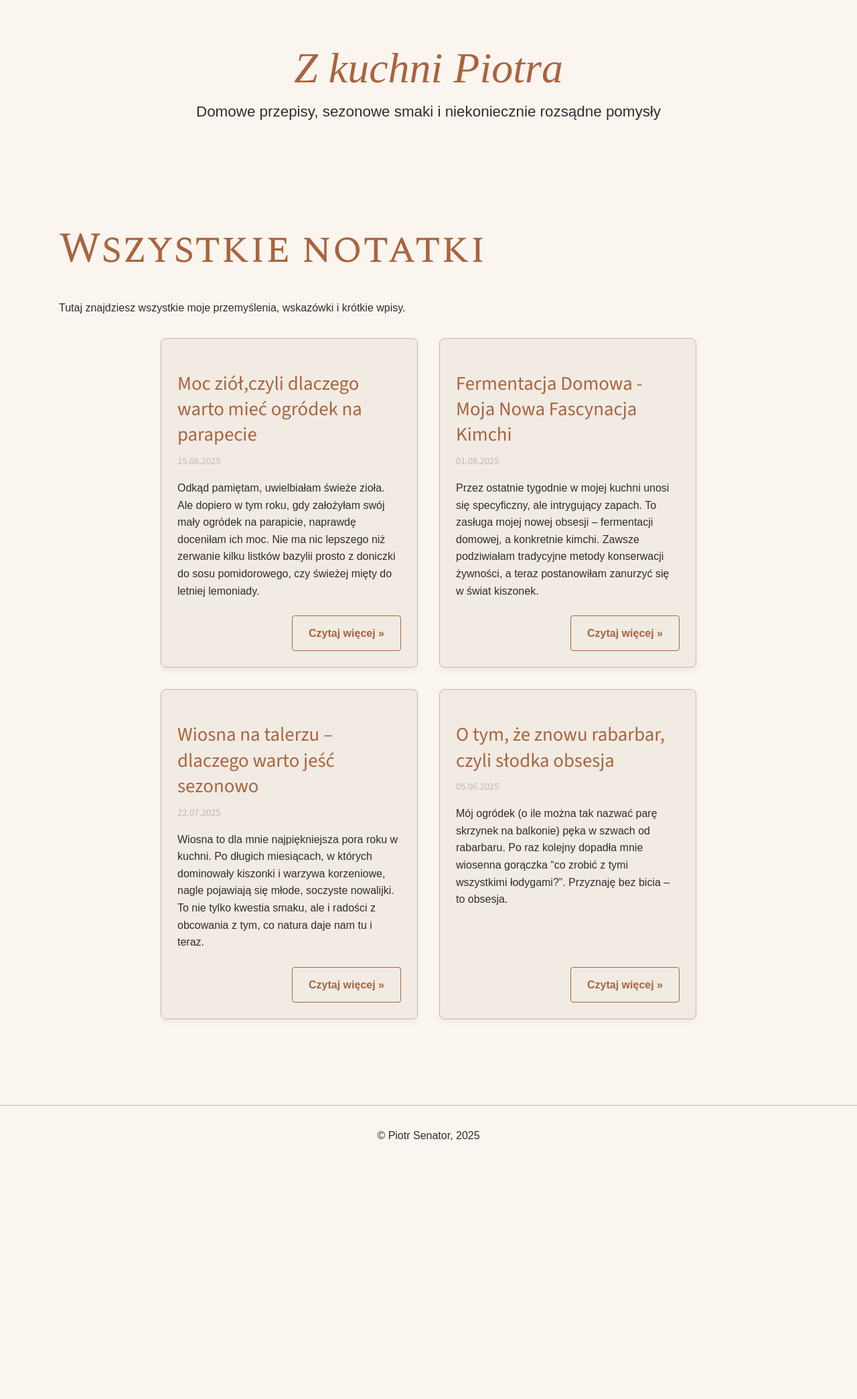
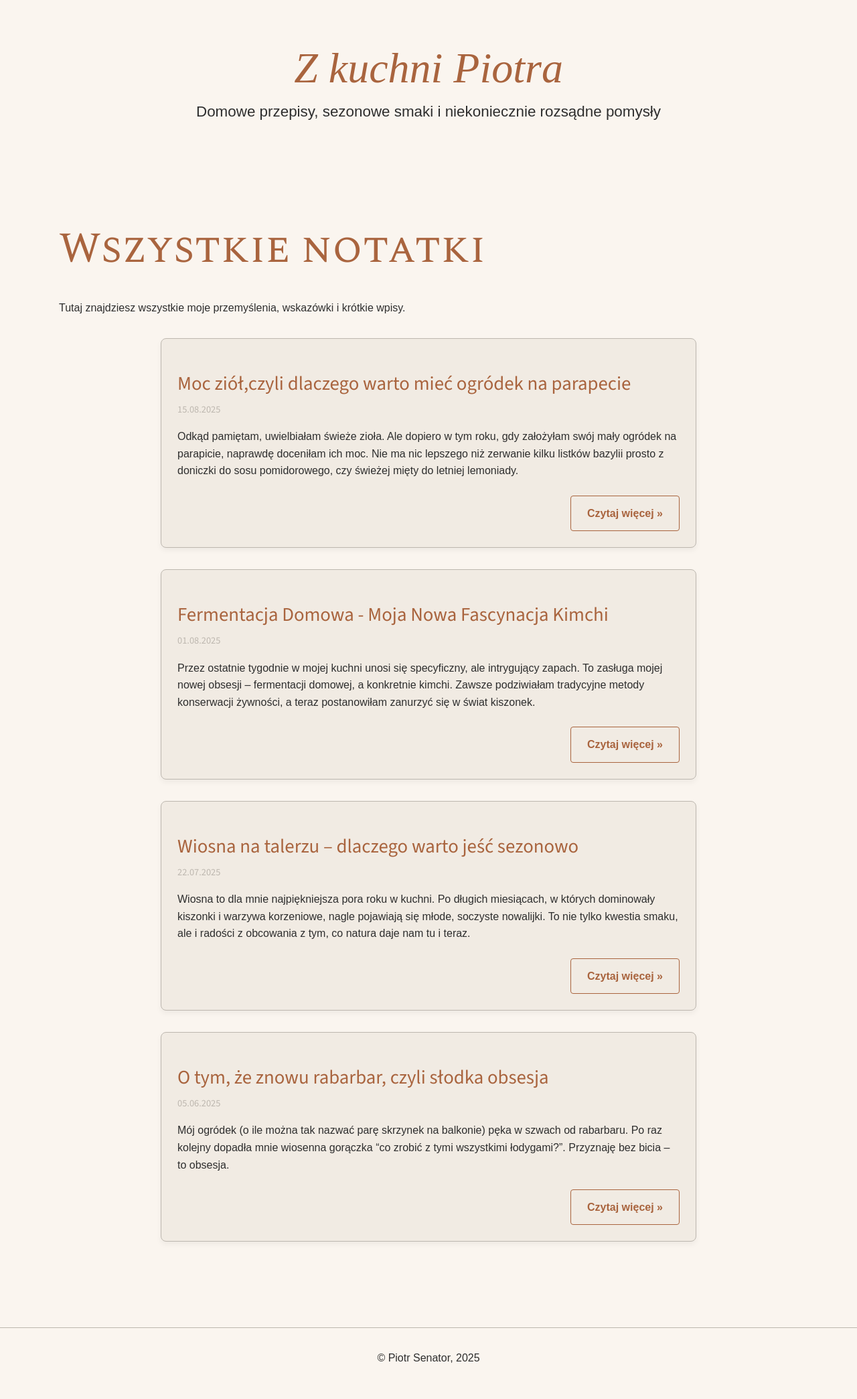
Before and after one commit to piotrsenator/kuchnia, a Jekyll site: the page built from notes.html, in a window 1280 px wide. Shown: the whole page at 67% size. Built offline with Jekyll 4.4.1, drawn with Linux system fonts in a browser that asks for light colours; some web fonts are replaced; before the commit the page ends 1757 px from its top, so only the background shows below that.

Commit message:
Update style.css

```diff
--- a/assets/css/style.css
+++ b/assets/css/style.css
@@ -731,20 +731,6 @@ blockquote { /* Zamiast .note-content blockquote, niech to będzie globalny styl
     gap: var(--spacing-lg);     /* Odstęp między kartami notatek */
 }
 
-/* Dostosowanie siatki na większych ekranach (np. tablet, desktop) */
-@media (min-width: 768px) { /* Przykład breakpointu dla tabletów */
-    .notes-list-section .notes-grid {
-        grid-template-columns: repeat(auto-fit, minmax(300px, 1fr)); /* 2-3 kolumny */
-    }
-}
-
-@media (min-width: 1024px) { /* Przykład breakpointu dla desktopów */
-    .notes-list-section .notes-grid {
-        grid-template-columns: repeat(auto-fit, minmax(350px, 1fr)); /* 2-3 kolumny z większymi kartami */
-    }
-}
-
-
 /* Karta notatki (note-card) */
 .notes-list-section .note-card {
     background-color: var(--color-background-accent);
```
